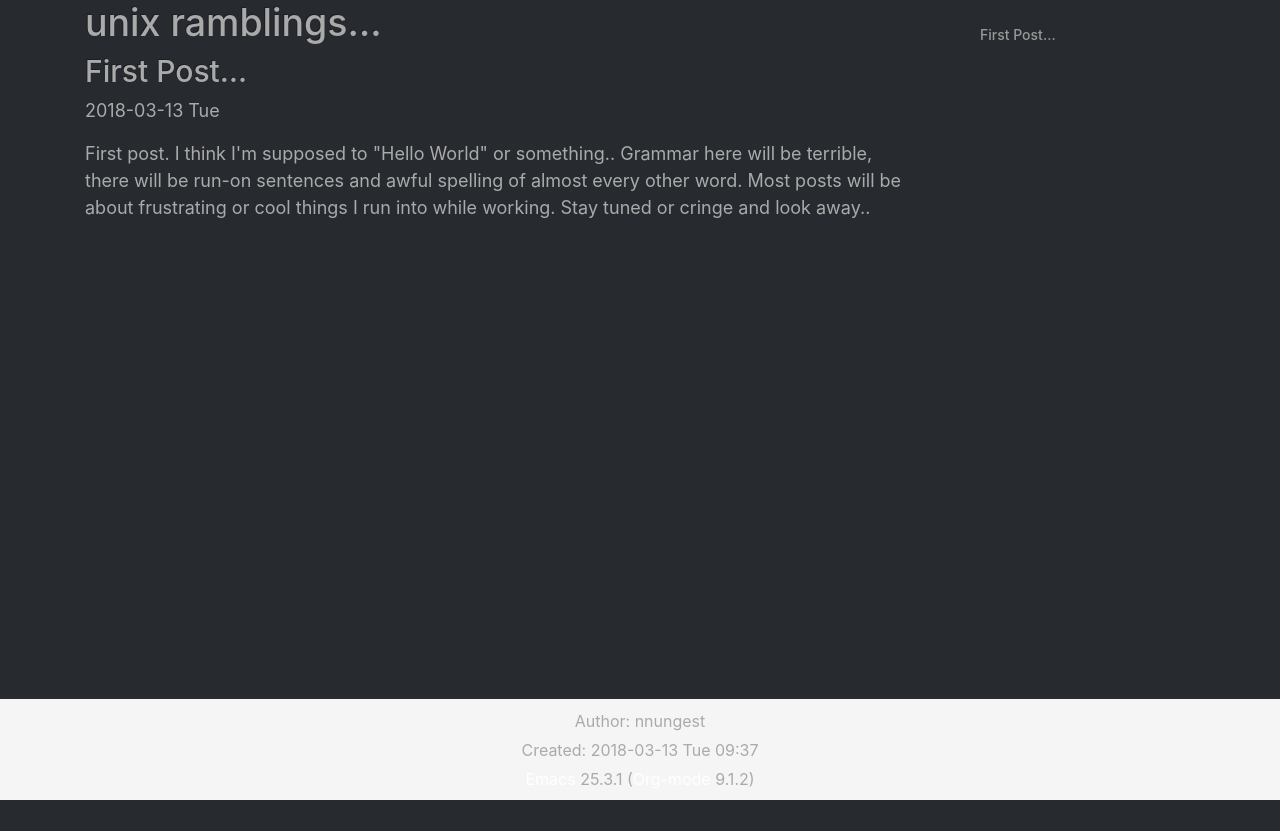
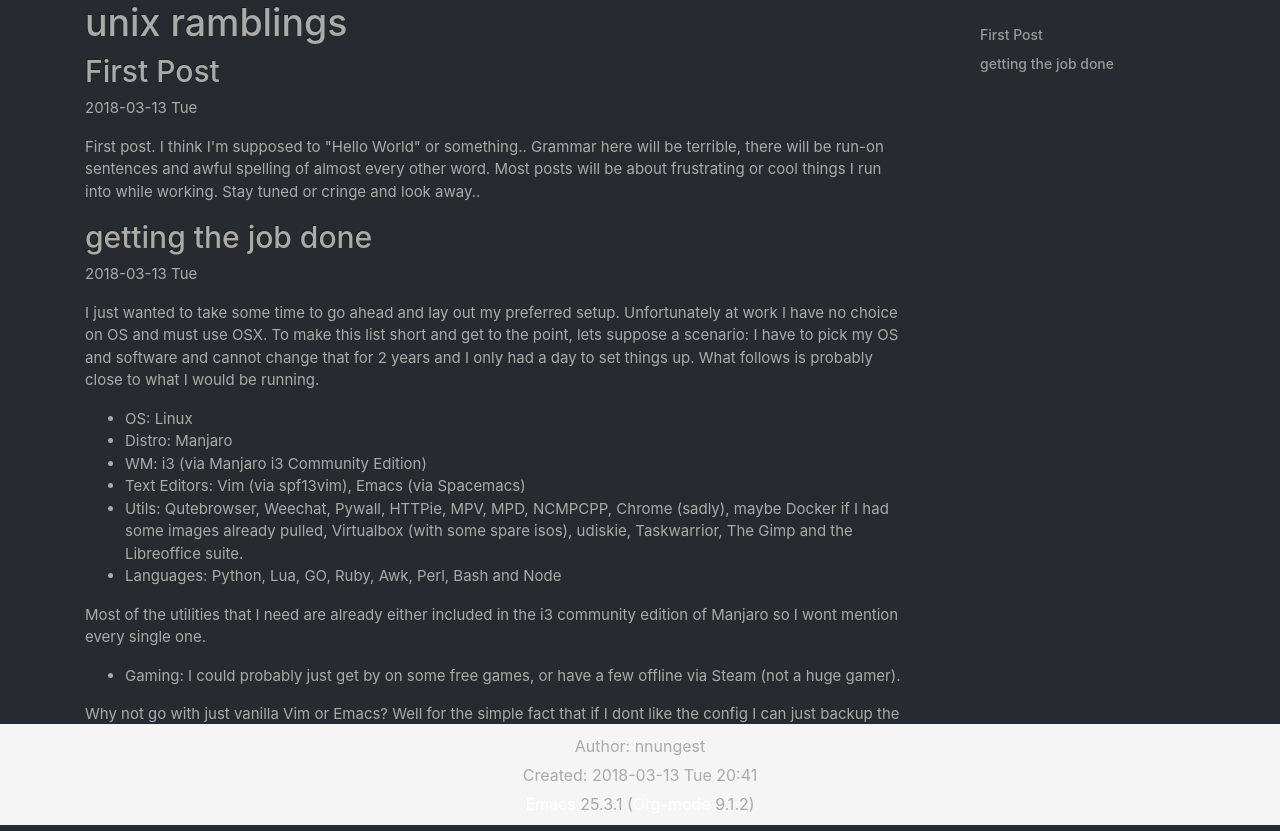
Before and after one commit to nnungest/nnungest.github.io_old, a plain HTML site: page index.html in a window 1280 px wide. Before the commit the page ends 806 px from the top, so only its background shows below. Drawn offline with Linux system fonts and the light colour scheme.

Commit message:
should probably post index

```diff
--- a/index.html
+++ b/index.html
@@ -1,8 +1,8 @@
 <!doctype html>
 <html lang="en">
 <head>
-<title>unix ramblings&#x2026;</title>
-<!-- 2018-03-13 Tue 09:37 -->
+<title>unix ramblings</title>
+<!-- 2018-03-13 Tue 20:41 -->
 <meta charset="utf-8">
 <meta name="viewport" content="width=device-width, initial-scale=1">
 <meta name="generator" content="Org-mode">
@@ -185,13 +185,14 @@ $(function() {
 
     $('.bs-docs-sidebar').affix();
 });
-</script>
+</script><link rel="stylesheet" type="text/css" href="stylesheet.css" />
 </head>
 <body>
 <div id="content" class="container">
-<div class="row"><div class="col-md-9"><h1 class="title">unix ramblings&#x2026;</h1>
+<div class="row"><div class="col-md-9"><h1 class="title">unix ramblings</h1>
+
 <div id="outline-container-sec-" class="outline-2">
-<h2 id="sec-">First Post&#x2026;</h2>
+<h2 id="sec-">First Post</h2>
 <div class="outline-text-2" id="text-">
 <p>
 2018-03-13 Tue
@@ -202,17 +203,61 @@ First post. I think I'm supposed to "Hello World" or something.. Grammar here wi
 </p>
 </div>
 </div>
+
+<div id="outline-container-sec-" class="outline-2">
+<h2 id="sec-">getting the job done</h2>
+<div class="outline-text-2" id="text-">
+<p>
+2018-03-13 Tue
+</p>
+
+<p>
+I just wanted to take some time to go ahead and lay out my preferred setup. Unfortunately at work I have no choice on OS and must use OSX. To make this list short and get to the point, lets suppose a scenario: I have to pick my OS and software and cannot change that for 2 years and I only had a day to set things up. What follows is probably close to what I would be running.
+</p>
+
+<ul class="org-ul">
+<li>OS: Linux
+</li>
+<li>Distro: Manjaro
+</li>
+<li>WM: i3 (via Manjaro i3 Community Edition)
+</li>
+<li>Text Editors: Vim (via spf13vim), Emacs (via Spacemacs)
+</li>
+<li>Utils: Qutebrowser, Weechat, Pywall, HTTPie, MPV, MPD, NCMPCPP, Chrome (sadly), maybe Docker if I had some images already pulled, Virtualbox (with some spare isos), udiskie, Taskwarrior, The Gimp and the Libreoffice suite.
+</li>
+<li>Languages: Python, Lua, GO, Ruby, Awk, Perl, Bash and Node
+</li>
+</ul>
+<p>
+Most of the utilities that I need are already either included in the i3 community edition of Manjaro so I wont mention every single one.
+</p>
+<ul class="org-ul">
+<li>Gaming: I could probably just get by on some free games, or have a few offline via Steam (not a huge gamer).
+</li>
+</ul>
+
+<p>
+Why not go with just vanilla Vim or Emacs? Well for the simple fact that if I dont like the config I can just backup the fancy and use a basic config for either.
+</p>
+
+<p>
+That pretty much lays out what I like or don't like. I'm sure I missed at least a few thing from the list but you get the picture.
+</p>
+</div>
+</div>
 </div><div class="col-md-3"><nav id="table-of-contents">
 <div id="text-table-of-contents" class="bs-docs-sidebar">
 <ul class="nav">
-<li><a href="#sec-">First Post&#x2026;</a></li>
+<li><a href="#sec-">First Post</a></li>
+<li><a href="#sec-">getting the job done</a></li>
 </ul>
 </div>
 </nav>
 </div></div></div>
 <footer id="postamble" class="">
 <div><p class="author">Author: nnungest</p>
-<p class="date">Created: 2018-03-13 Tue 09:37</p>
+<p class="date">Created: 2018-03-13 Tue 20:41</p>
 <p class="creator"><a href="http://www.gnu.org/software/emacs/">Emacs</a> 25.3.1 (<a href="http://orgmode.org">Org-mode</a> 9.1.2)</p>
 </div>
 </footer>
```
